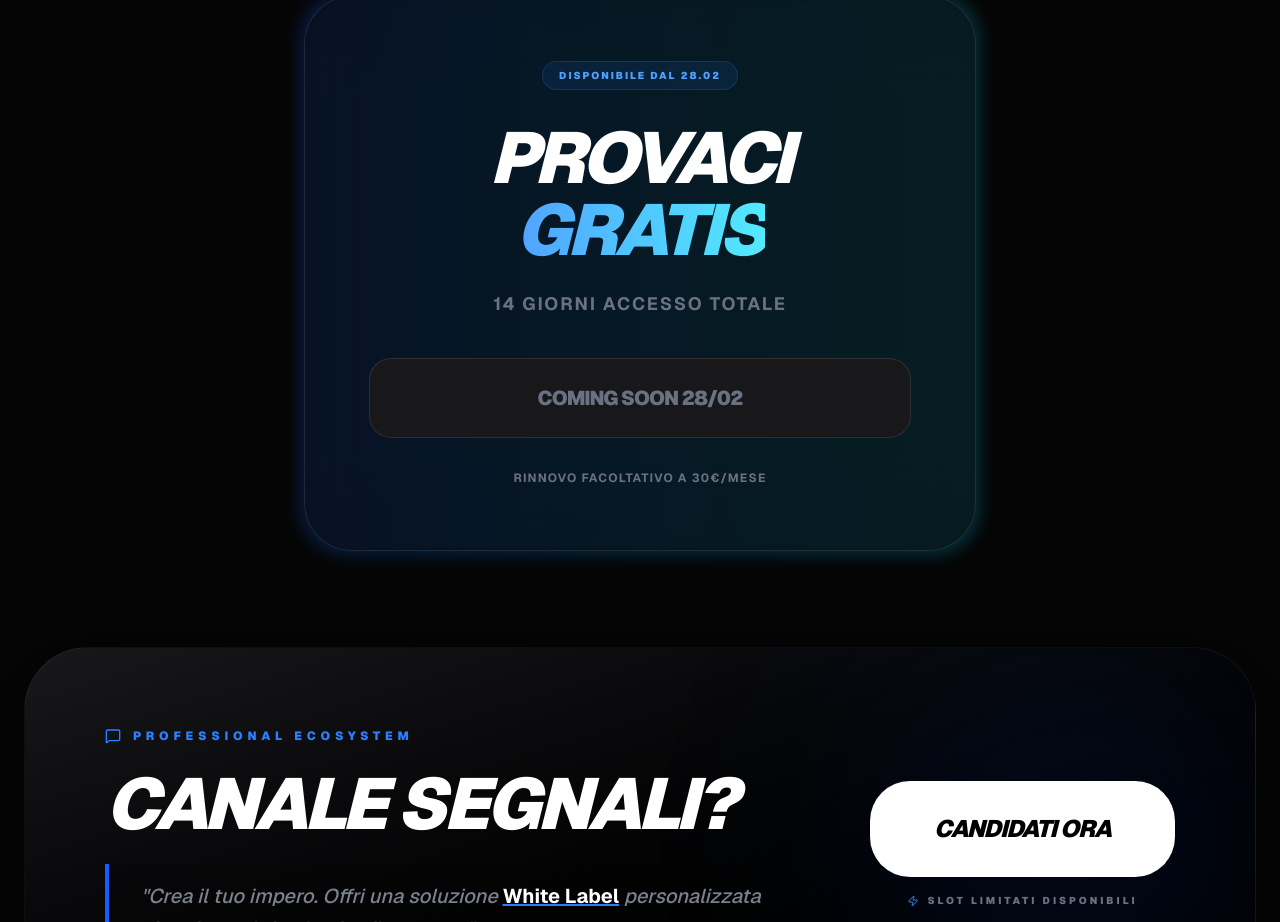
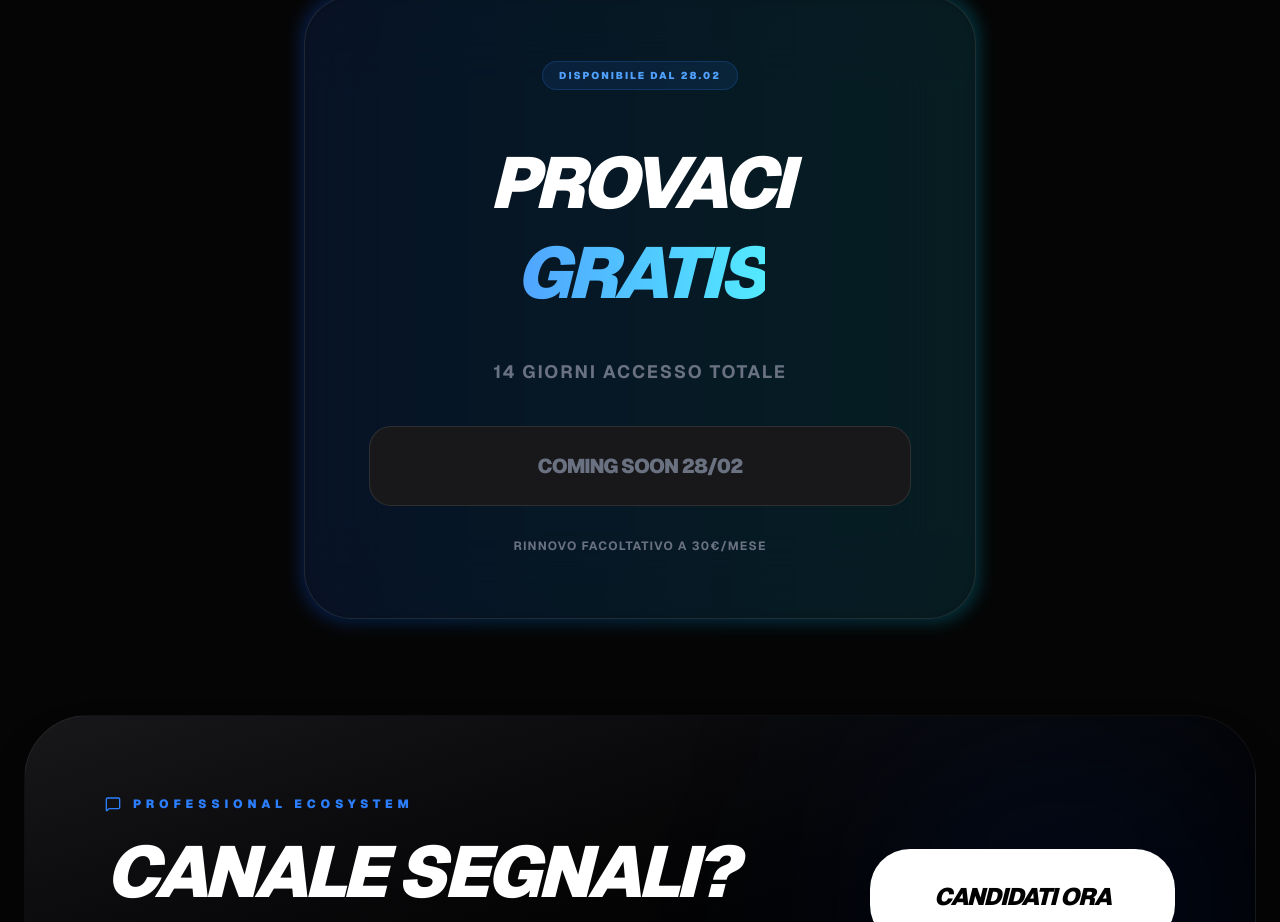
Before and after one commit to peewe75/Ultra-Signal, a Next.js app in the folder web-dashboard/: page / in a window 1280 px wide. Shown: the part 2440-3362 px from the top of the page. Built offline with nearby package versions, Linux system fonts and the light colour scheme.

Commit message:
fix: resolve text clipping issue on pricing title

```diff
--- a/web-dashboard/src/app/page.tsx
+++ b/web-dashboard/src/app/page.tsx
@@ -216,7 +216,7 @@ export default function LandingPage() {
             <div className="absolute -inset-1 bg-gradient-to-r from-blue-600 to-cyan-500 rounded-[3rem] blur opacity-25" />
             <div className="relative bg-[#0a0a0a80] border border-white/10 p-10 md:p-16 rounded-[3rem] shadow-3xl backdrop-blur-2xl text-center">
               <div className="inline-flex items-center gap-2 px-4 py-1.5 rounded-full bg-blue-500/10 border border-blue-500/20 text-blue-400 text-[10px] font-black uppercase tracking-[0.2em] mb-8">Disponibile dal 28.02</div>
-              <h3 className="text-5xl md:text-7xl font-black text-white mb-6 uppercase italic leading-none tracking-tighter">Provaci <span className="text-transparent bg-clip-text bg-gradient-to-r from-blue-400 to-cyan-300">Gratis</span></h3>
+              <h3 className="text-5xl md:text-7xl font-black text-white mb-6 uppercase italic tracking-tighter py-4 leading-tight">Provaci <span className="text-transparent bg-clip-text bg-gradient-to-r from-blue-400 to-cyan-300 py-2">Gratis</span></h3>
               <p className="text-lg text-gray-500 mb-10 uppercase tracking-widest font-bold">14 Giorni Accesso Totale</p>
 
               {IS_LIVE_MODE ? (
```
